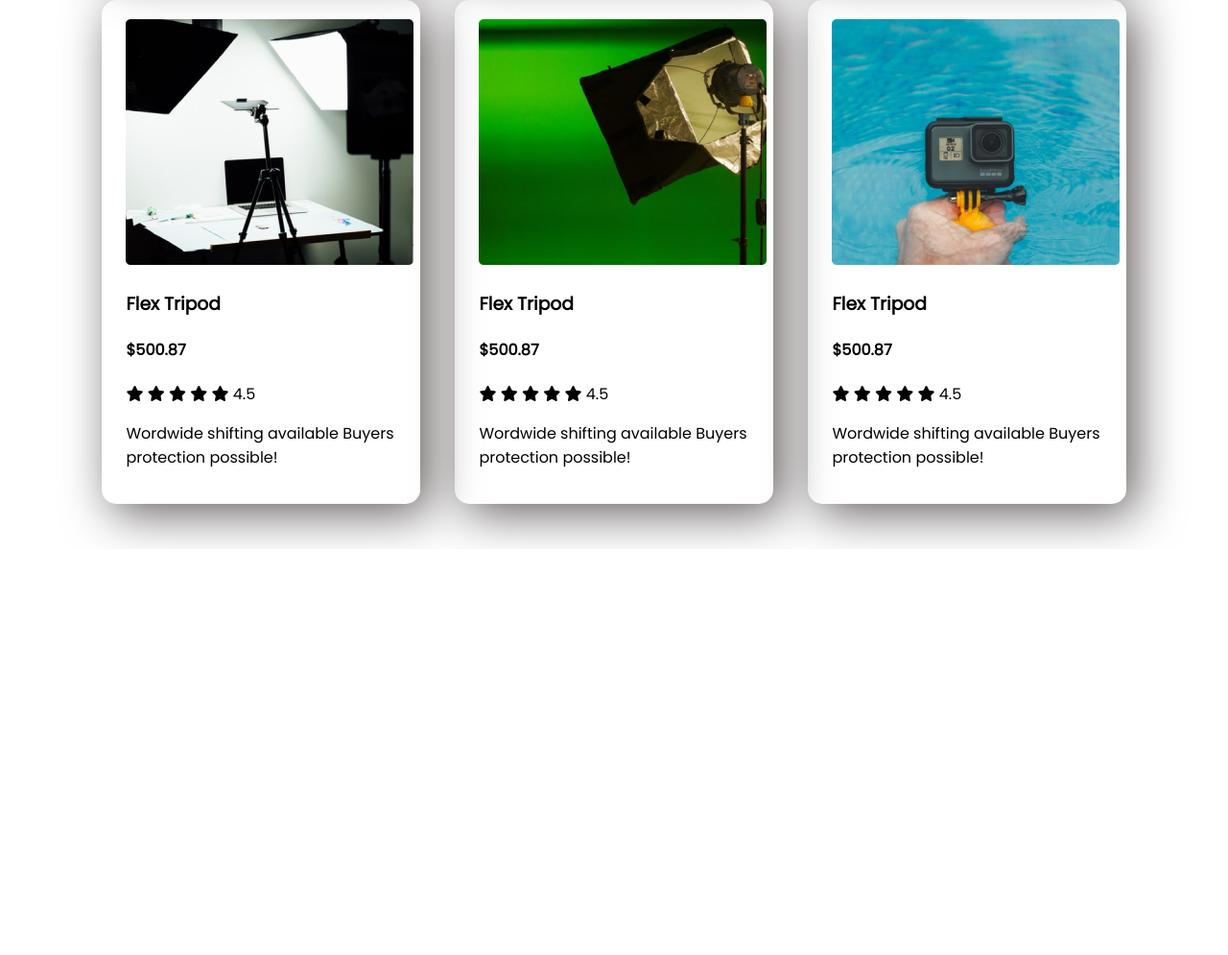
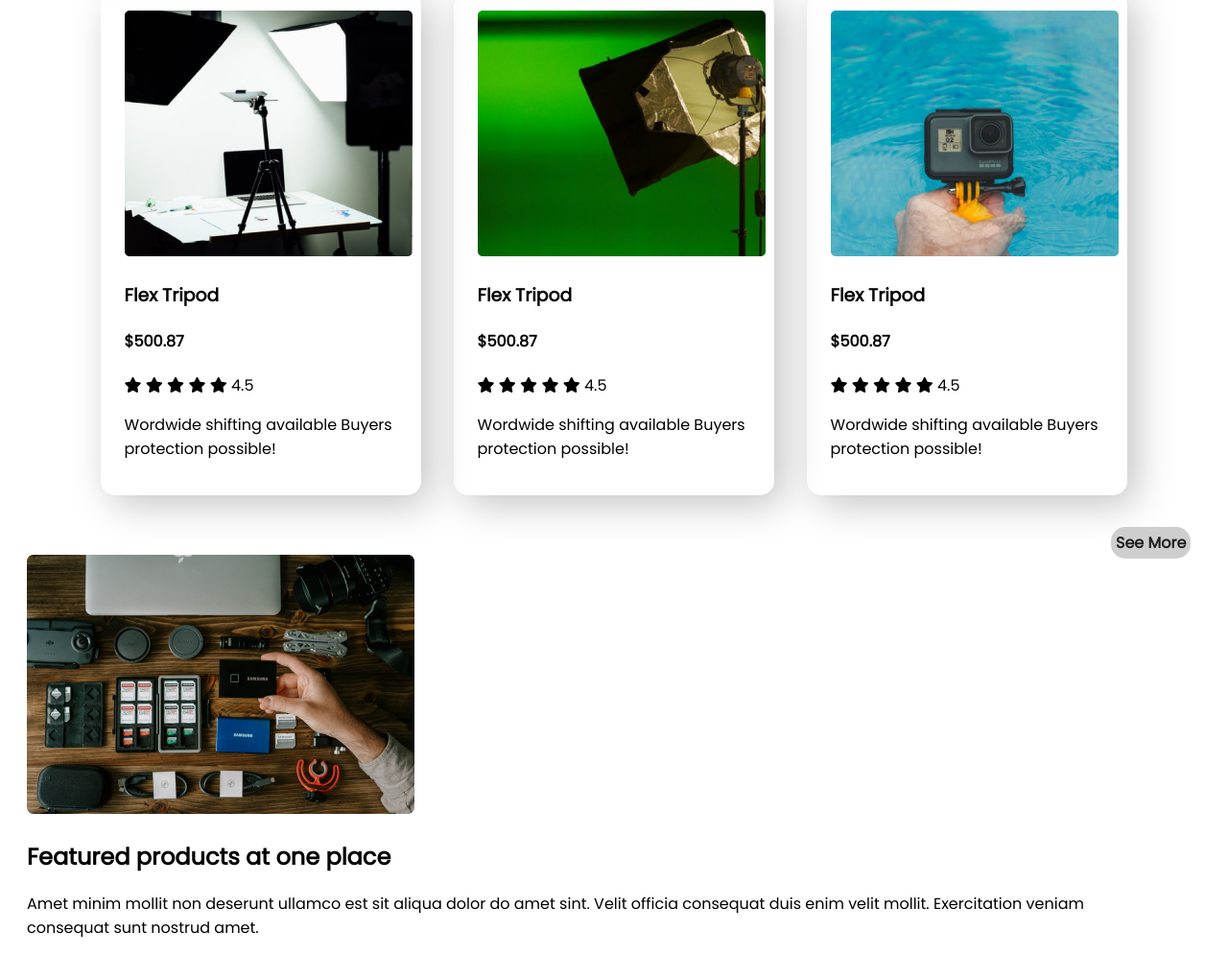
Before and after one commit to FoysalBhuiyann/practice-website-2, a plain HTML site: page index.html in a window 1280 px wide. Shown: the part 2124-3119 px from the top of the page at 96% size. Before the commit the page ends 2696 px from the top, so only its background shows below. Drawn offline with Linux system fonts and the light colour scheme.

Commit message:
finished

```diff
--- a/index.html
+++ b/index.html
@@ -236,6 +236,22 @@
                     </div>
                 </div>
         </section>
+        <span class="see-more">See More</span>
+        <section>
+            <div class="section-last">
+                <div class="last-img">
+                    <img src="images/gear.png" alt="">
+                    <div class="last-detail">
+                        <h2>Featured products at one place
+                        </h2>
+                        <p>Amet minim mollit non deserunt ullamco est sit aliqua dolor
+                            do amet sint. Velit officia consequat duis enim velit mollit.
+                            Exercitation veniam consequat sunt nostrud amet.
+                        </p>
+                    </div>
+                </div>
+            </div>
+        </section>
     </main>
     <footer>
 
--- a/styles/style.css
+++ b/styles/style.css
@@ -95,9 +95,29 @@ body {
 }
 
 .collection-banner {
-    box-shadow: 10px 10px 50px rgb(100, 94, 94);
+    box-shadow: 10px 10px 40px rgb(196, 196, 196);
     padding: 20px;
     padding-left: 25px;
     border-radius: 15px;
-    margin: 5%;
+    margin: 4.5%;
 }
+
+.see-more {
+    text-align: right;
+    background-color: rgb(206, 206, 206);
+    margin-left: 1150px;
+    font-weight: 700;
+    border-radius: 15px;
+    padding: 5px;
+    color: rgb(34, 31, 31);
+}
+
+.last-img {
+    padding-left: 20px;
+}
+
+.last-detail {
+    padding-right: 80px;
+}
+
+.section-last {}
```
